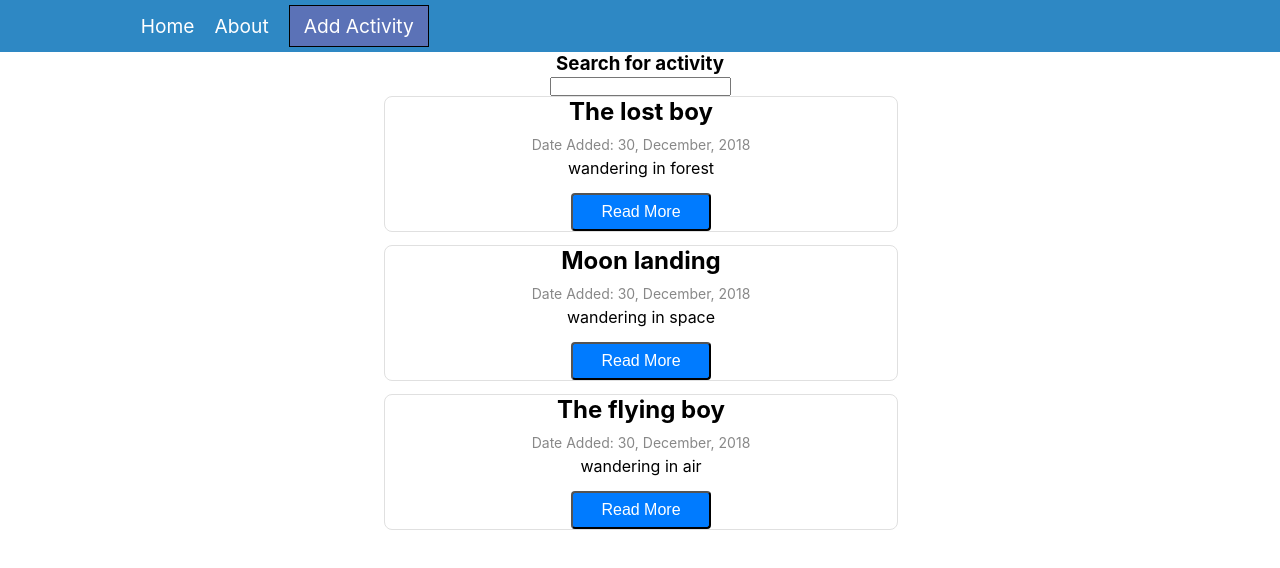
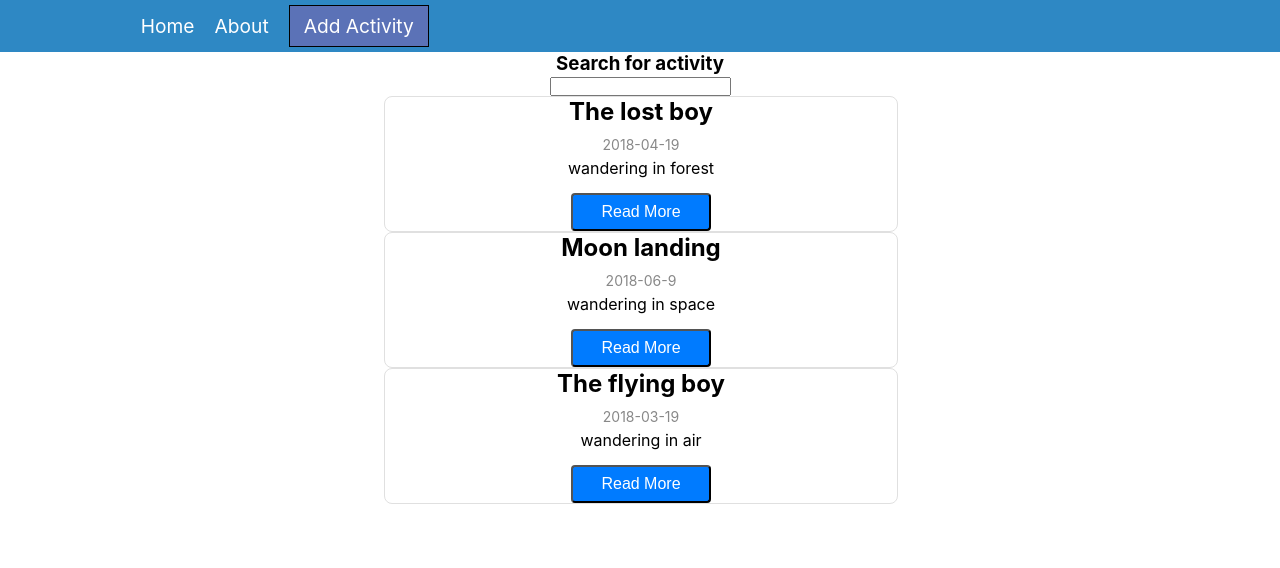
Before and after one commit to 1awlet/APIEndpoint, a React (Create React App) app in the folder activities-api/: page / in a window 1280 px wide. Shown: the top 568 px of the page. Built offline with nearby package versions, Linux system fonts and the light colour scheme.

Commit message:
reformatted single actvity component

```diff
--- a/activities-api/src/App.tsx
+++ b/activities-api/src/App.tsx
@@ -10,7 +10,8 @@ export type Activity= {
   id:number,
   description:string,
   title:string,
-  venue:string
+  venue:string,
+  date:string
 
 }
 
@@ -20,19 +21,22 @@ const Data=[
     description:"wandering in forest",
     title: "The lost boy",
     venue:"small",
+    date:"2018-04-19"
 
   },
   {
     id:3,
     description:"wandering in space",
     title: "Moon landing",
-    venue:"Big "
+    venue:"Big ",
+    date:"2018-06-9"
   },
   {
     id:4,
     description:"wandering in air",
     title: "The flying boy",
-    venue:"Medium "
+    venue:"Medium ",
+    date:"2018-03-19"
   },
 ]
 
--- a/activities-api/src/Components/Activities/Dashboard.tsx
+++ b/activities-api/src/Components/Activities/Dashboard.tsx
@@ -1,54 +1,66 @@
-import { useState,useEffect } from "react";
-import {Activity} from '../../App';
+import { useState, useEffect } from "react";
+import { Activity } from '../../App';
 import SingleActivity from "../SingleActivity/activity";
 import "./style.css";
 import Details from "../DetailsView/Details";
 import EditForm from "../Edit-Forms/Edit-Forms";
-type prop={
-    activities:Activity[],
+type prop = {
+    activities: Activity[],
 
 }
 
-const DashBoard = ({activities}:prop)=>{
+const DashBoard = ({ activities }: prop) => {
     const [filteredData, setFilteredData] = useState(activities);
-    const [userInput,setUserInput]= useState("");
+    const [userInput, setUserInput] = useState("");
     const [selectedEvent, setSelectedEvent] = useState<Activity | undefined>(undefined);
 
-    const SelectedEvent = (id:number)=>{
-        const getEvent = filteredData.find((event)=> event.id ==id);
-
+    const SelectedEvent = (id: number) => {
+        const getEvent = filteredData.find((event) => event.id == id);
         setSelectedEvent(getEvent);
     }
 
-    const CancelSelectedEvent = ()=>{
+    const CancelSelectedEvent = () => {
         setSelectedEvent(undefined);
     }
 
-        const searchHandlar = (event:any)=>{
-        const value= event.target.value;
+    const searchHandlar = (event: any) => {
+        const value = event.target.value;
 
         setUserInput(value);
 
     }
-      useEffect(()=>{
-        const newFiltered = activities.filter((item)=>{
+    useEffect(() => {
+        const newFiltered = activities.filter((item) => {
             return item.title.toLocaleLowerCase().includes(userInput.toLowerCase());
         }
         )
         setFilteredData(newFiltered)
     }, [userInput, activities])
 
-    return(
+    return (
         <div>
-        <div  className='SearchBar'>
+            <div className='SearchBar'>
                 <h3>Search for activity</h3>
-
-      <input type='text'  onChange={searchHandlar}/>
+                <input type='text' onChange={searchHandlar} />
             </div>
 
-        <SingleActivity activity={filteredData} selectEvent={SelectedEvent}/>
             {
-        selectedEvent &&  <Details activities={selectedEvent} CancelSelectedEvent={CancelSelectedEvent}/>
+            filteredData.map((item) => (
+                <div className="All-activites">
+                    <SingleActivity
+                    activity={item}
+                    selectEvent={SelectedEvent} />
+                    </div>
+
+            ))
+            }
+
+            {
+                selectedEvent &&
+                <Details
+                activities={selectedEvent}
+                CancelSelectedEvent={CancelSelectedEvent}
+                />
             }
 
         </div>
@@ -56,4 +68,4 @@ const DashBoard = ({activities}:prop)=>{
 }
 
 
-export  default DashBoard;
+export default DashBoard;
--- a/activities-api/src/Components/DetailsView/Details.tsx
+++ b/activities-api/src/Components/DetailsView/Details.tsx
@@ -4,12 +4,20 @@ import { Activity } from "../../App";
 import EditForm from "../Edit-Forms/Edit-Forms";
 import { useState } from "react";
 type prop ={
-    activities:Activity,
+    activities:Activity | undefined,
     CancelSelectedEvent: ()=> void
 }
-const Details = ({activities, CancelSelectedEvent}:prop)=>{
+const Details = ({activities:selectedActivity, CancelSelectedEvent}:prop)=>{
     const [isEditOn, setIsEditOn] = useState(false);
-    const {id, description,title, venue,}= activities;
+    const [activity, setActivities]= useState();
+
+    const intiaSate= selectedActivity ?? {
+        id: "",
+        description: "",
+        title: "",
+        venue: "",
+        date: "",
+    }
 
  const CancelEditing = ()=>{
     setIsEditOn(false)
@@ -18,10 +26,10 @@ const Details = ({activities, CancelSelectedEvent}:prop)=>{
         <>
             <div className="detailsContainter">
                 <img src={boardImg} />
-                <h3>{title}</h3>
+                <h3></h3>
                 <p> 03-december-2023</p>
-                <p>{venue}</p>
-                <p>{description}</p>
+                <p></p>
+                <p></p>
 
                 <div className="detailsbtns">
         <button onClick={()=> setIsEditOn(true)} className="edit">
@@ -31,7 +39,7 @@ const Details = ({activities, CancelSelectedEvent}:prop)=>{
                 </div>
 
             </div>
-          { isEditOn && <EditForm id={id} cancelEditing={CancelEditing} /> }
+          { isEditOn && <EditForm id={2} cancelEditing={CancelEditing} /> }
            </>
     )
 }
--- a/activities-api/src/Components/SingleActivity/activity.tsx
+++ b/activities-api/src/Components/SingleActivity/activity.tsx
@@ -1,29 +1,26 @@
 import { Activity } from "../../App";
 import './style.css'
-type Props={
-    activity:Activity[],
-    selectEvent: (id: number)=> void
+type Props = {
+  activity: Activity,
+  selectEvent: (id: number) => void
 }
 
-const SingleActivity = ({activity, selectEvent}:Props)=>{
+const SingleActivity = ({ activity, selectEvent }: Props) => {
+  let { id, title, date, description } = activity;
+  return (
 
-    return(
-        <div className="All-activites">
-        {activity.map((activity)=>(
-          //const {title} = activity;
-         <div key={activity.id} className="activity-container">
+    <div key={id} className="activity-container">
 
-         <h2  className="title">{activity.title}</h2>
-         <p className="date-added">Date Added: 30, December, 2018</p>
-      <p className="description">{activity.description}</p>
+      <h2 className="title">{title}</h2>
+      <p className="date-added">{date}</p>
+      <p className="description">{description}</p>
 
-      <button onClick={()=> selectEvent(activity.id)} className="read-more-button">Read More</button>
+      <button onClick={() => selectEvent(id)} className="read-more-button">Read More</button>
+    </div>
 
-       </div>
-        ))}
 
-      </div>
-    )
+
+  )
 }
 
 export default SingleActivity;
```
Also changed, not shown: 2 other files (tests, documents, lock files or other folders). Lines whose indentation alone changed are shown as unchanged.
